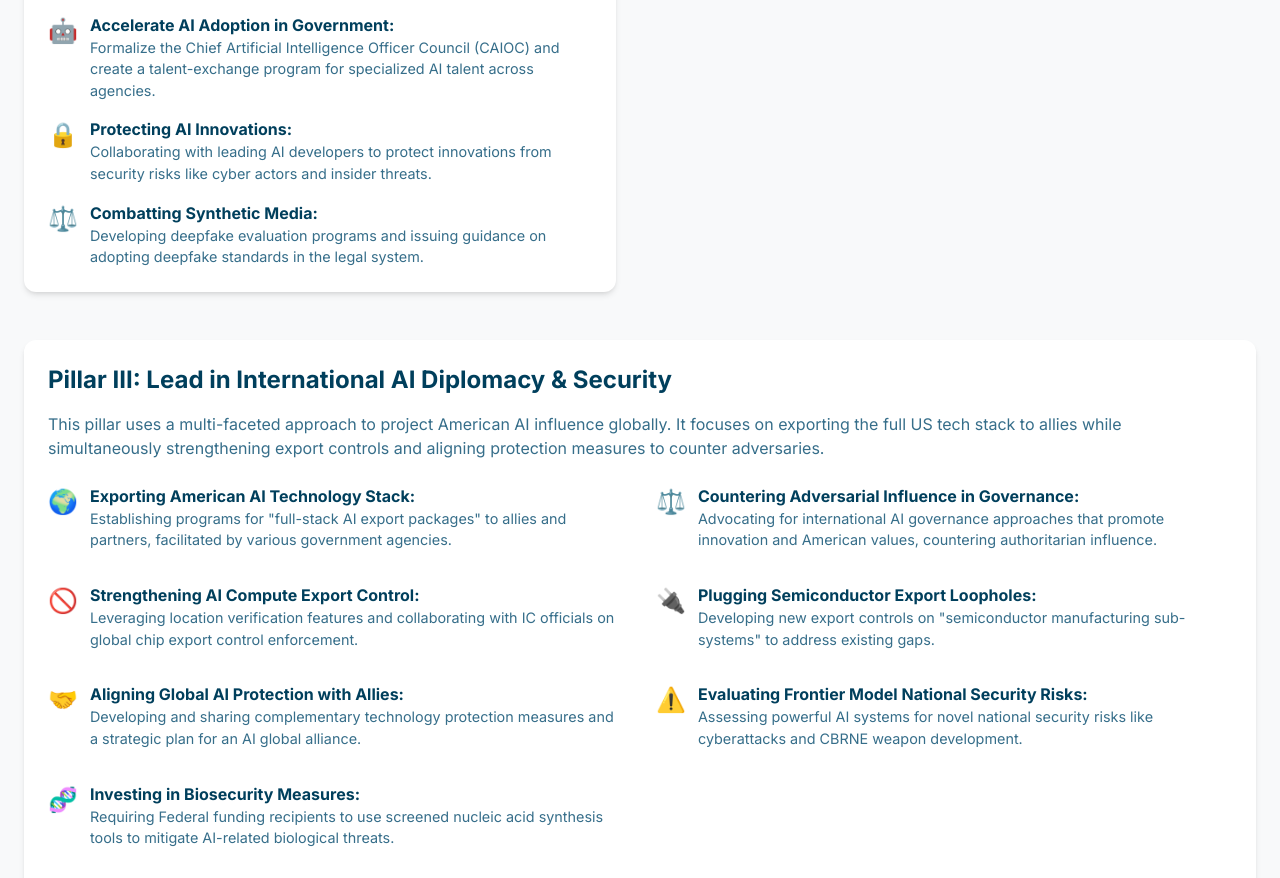
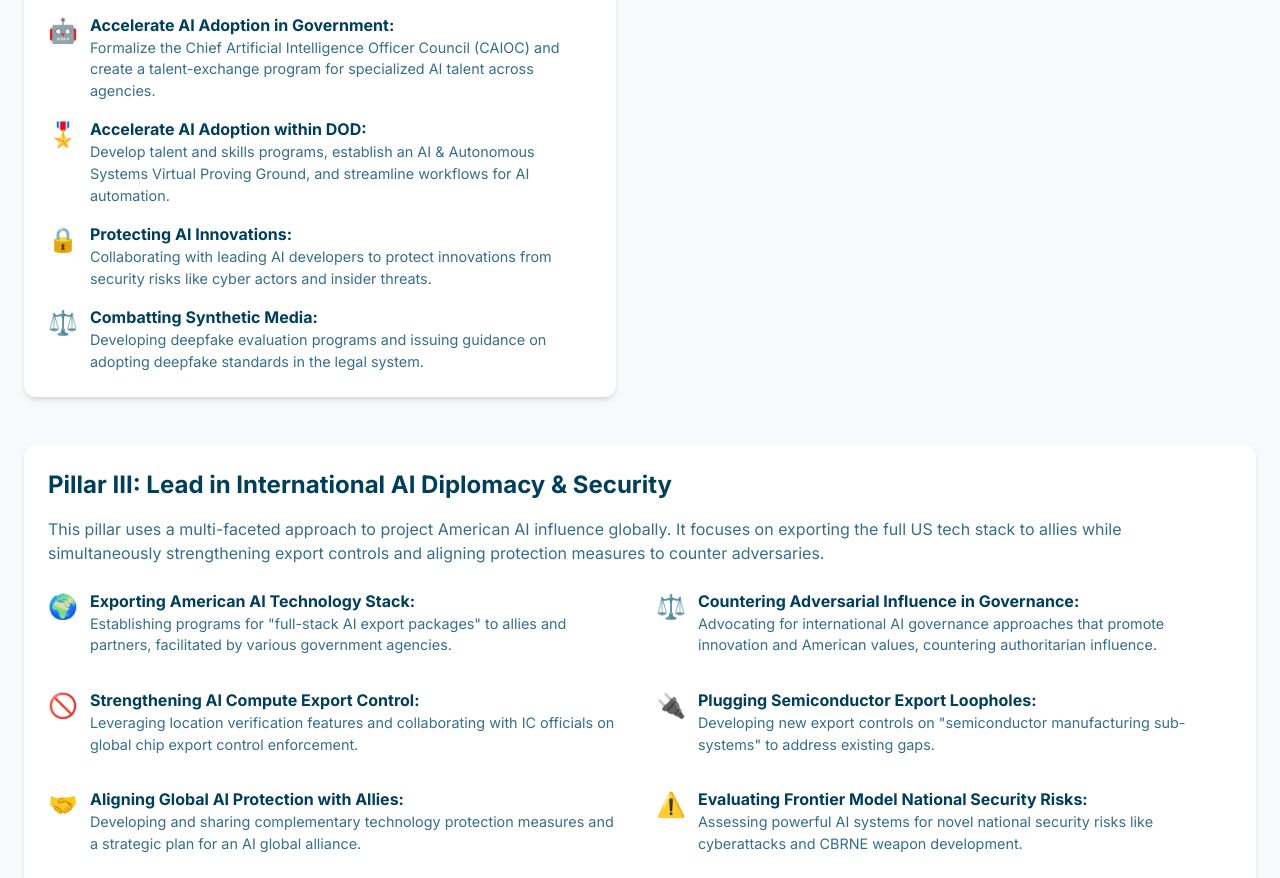
Before and after one commit to megnanymous/AIActionPlanJuly2025, a plain HTML site: page index.html in a window 1280 px wide. Shown: the part 2990-3868 px from the top of the page. Drawn offline with nearby package versions, Linux system fonts and the light colour scheme.

Commit message:
Update index.html

```diff
--- a/index.html
+++ b/index.html
@@ -336,6 +336,13 @@
                                 <p>Formalize the Chief Artificial Intelligence Officer Council (CAIOC) and create a talent-exchange program for specialized AI talent across agencies.</p>
                             </div>
                         </div>
+			<div class="policy-item">
+                            <span class="policy-item-icon">🎖️</span>
+                            <div class="policy-item-text">
+                                <strong class="block">Accelerate AI Adoption within DOD:</strong>
+                                <p>Develop talent and skills programs, establish an AI & Autonomous Systems Virtual Proving Ground, and streamline workflows for AI automation.</p>
+                            </div>
+                        </div>
                         <div class="policy-item">
                             <span class="policy-item-icon">🔒</span>
                             <div class="policy-item-text">
```
